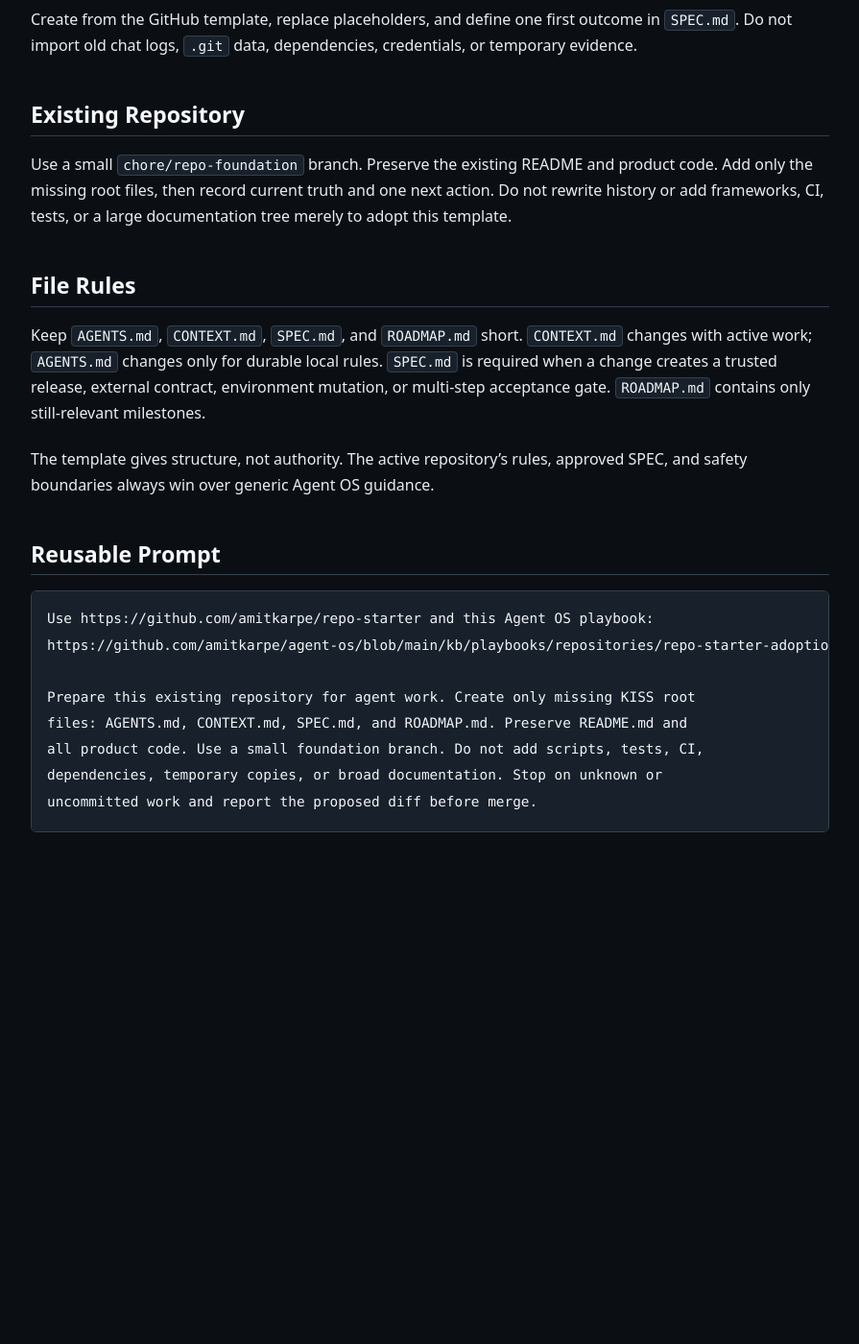
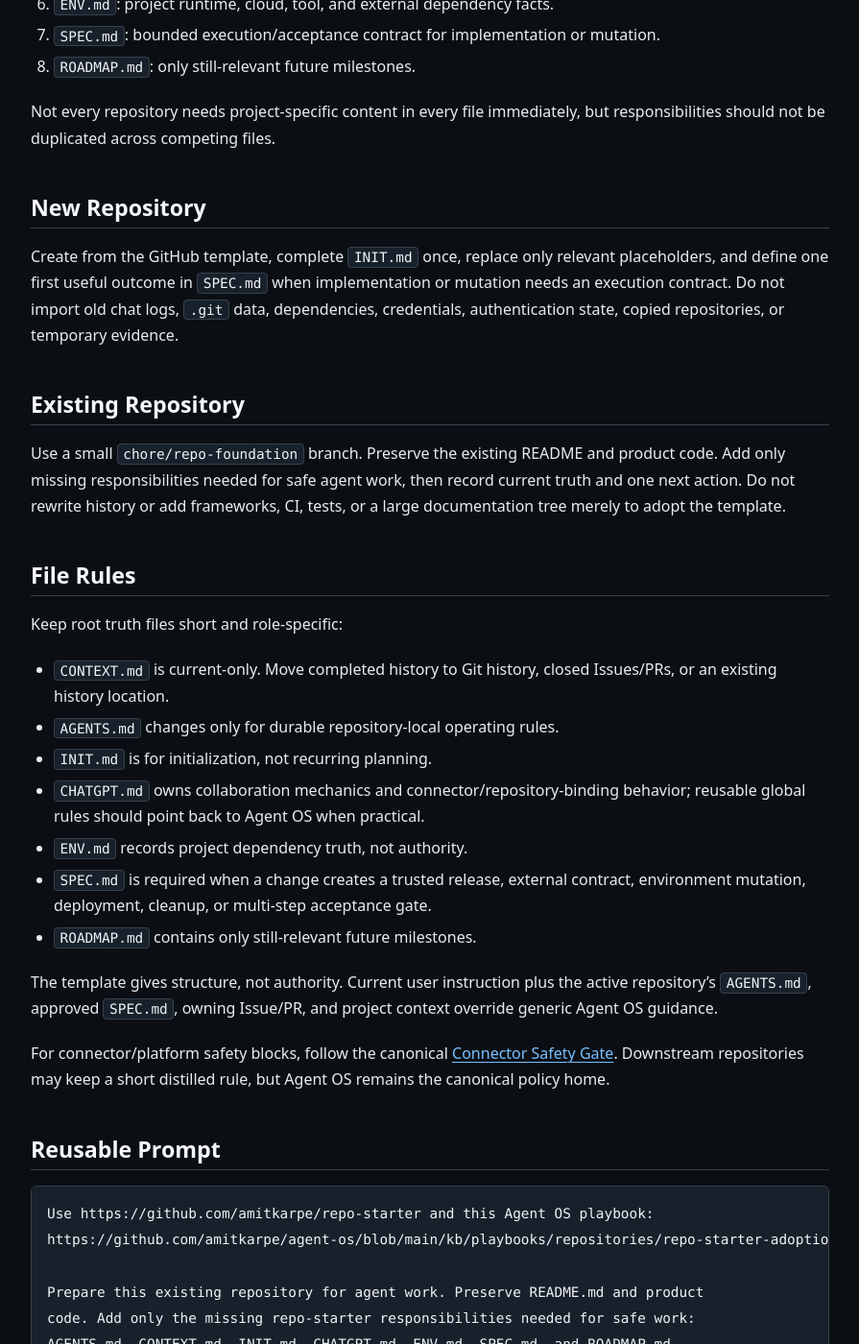
Before and after one commit to amitkarpe/agent-os, a Jekyll site: the page built from kb/playbooks/repositories/repo-starter-adoption.md, in a window 1280 px wide and 1400 px high, scrolled down 487 px. Shown: the whole window at 96% size, without its empty margins (192-1087 px from the left). Built offline with Jekyll 4.4.1, drawn with Linux system fonts in a browser that asks for light colours; before the commit the page ends 1438 px from its top, so only the background shows below that; some of the changed text lies outside the part shown.

Commit message:
docs: canonicalize connector safety and learning promotion (#15)
Complete the next Issue #12 reusable-learning slice: canonical Connector Safety Gate, current repo-starter adoption responsibilities, reusable-learning closeout, and KB index updates.

````diff
--- a/kb/playbooks/repositories/repo-starter-adoption.md
+++ b/kb/playbooks/repositories/repo-starter-adoption.md
@@ -1,49 +1,75 @@
 ---
 type: Practice
 title: KISS Repository Starter Adoption
-description: Create or retrofit an agent-managed repository with five small root files.
+description: Create or retrofit an agent-managed repository with the smallest current repo-starter truth files.
 status: reviewed
 scope: repository foundation
 confidence: high
-timestamp: 2026-09-03T01:00:00+08:00
-review_after: 2027-03-03
+timestamp: 2026-09-15T10:00:00+08:00
+review_after: 2027-03-15
 tags: [repositories, agents, context, kiss]
 ---
 
 # KISS Repository Starter Adoption
 
 Use the public [repo-starter](https://github.com/amitkarpe/repo-starter) GitHub
-template for a new agent-managed repository. It contains five small root files:
+template for a new agent-managed repository. Treat it as a downstream baseline,
+not a second global knowledge base. Agent OS owns reusable guidance; the active
+repository owns its project truth and authority.
+
+Current root responsibilities are:
 
 1. `README.md`: human entrypoint and project purpose.
-2. `AGENTS.md`: local rules and read order.
-3. `CONTEXT.md`: current truth and next action.
-4. `SPEC.md`: a bounded acceptance contract.
-5. `ROADMAP.md`: the next few milestones.
+2. `AGENTS.md`: durable local rules and read order.
+3. `CONTEXT.md`: current-only restart index, active truth, blocker, and next action.
+4. `INIT.md`: first-time initialization interview/status only.
+5. `CHATGPT.md`: ChatGPT/Codex/GitHub collaboration rules and repository-binding guard.
+6. `ENV.md`: project runtime, cloud, tool, and external dependency facts.
+7. `SPEC.md`: bounded execution/acceptance contract for implementation or mutation.
+8. `ROADMAP.md`: only still-relevant future milestones.
+
+Not every repository needs project-specific content in every file immediately,
+but responsibilities should not be duplicated across competing files.
 
 ## New Repository
 
-Create from the GitHub template, replace placeholders, and define one first
-outcome in `SPEC.md`. Do not import old chat logs, `.git` data, dependencies,
-credentials, or temporary evidence.
+Create from the GitHub template, complete `INIT.md` once, replace only relevant
+placeholders, and define one first useful outcome in `SPEC.md` when implementation
+or mutation needs an execution contract. Do not import old chat logs, `.git` data,
+dependencies, credentials, authentication state, copied repositories, or temporary
+evidence.
 
 ## Existing Repository
 
 Use a small `chore/repo-foundation` branch. Preserve the existing README and
-product code. Add only the missing root files, then record current truth and
-one next action. Do not rewrite history or add frameworks, CI, tests, or a
-large documentation tree merely to adopt this template.
+product code. Add only missing responsibilities needed for safe agent work, then
+record current truth and one next action. Do not rewrite history or add frameworks,
+CI, tests, or a large documentation tree merely to adopt the template.
 
 ## File Rules
 
-Keep `AGENTS.md`, `CONTEXT.md`, `SPEC.md`, and `ROADMAP.md` short. `CONTEXT.md`
-changes with active work; `AGENTS.md` changes only for durable local rules.
-`SPEC.md` is required when a change creates a trusted release, external
-contract, environment mutation, or multi-step acceptance gate. `ROADMAP.md`
-contains only still-relevant milestones.
+Keep root truth files short and role-specific:
 
-The template gives structure, not authority. The active repository's rules,
-approved SPEC, and safety boundaries always win over generic Agent OS guidance.
+- `CONTEXT.md` is current-only. Move completed history to Git history, closed
+  Issues/PRs, or an existing history location.
+- `AGENTS.md` changes only for durable repository-local operating rules.
+- `INIT.md` is for initialization, not recurring planning.
+- `CHATGPT.md` owns collaboration mechanics and connector/repository-binding
+  behavior; reusable global rules should point back to Agent OS when practical.
+- `ENV.md` records project dependency truth, not authority.
+- `SPEC.md` is required when a change creates a trusted release, external
+  contract, environment mutation, deployment, cleanup, or multi-step acceptance
+  gate.
+- `ROADMAP.md` contains only still-relevant future milestones.
+
+The template gives structure, not authority. Current user instruction plus the
+active repository's `AGENTS.md`, approved `SPEC.md`, owning Issue/PR, and project
+context override generic Agent OS guidance.
+
+For connector/platform safety blocks, follow the canonical
+[Connector Safety Gate](../../policies/connector-safety-gate.md). Downstream
+repositories may keep a short distilled rule, but Agent OS remains the canonical
+policy home.
 
 ## Reusable Prompt
 
@@ -51,9 +77,10 @@
 Use https://github.com/amitkarpe/repo-starter and this Agent OS playbook:
 https://github.com/amitkarpe/agent-os/blob/main/kb/playbooks/repositories/repo-starter-adoption.md
 
-Prepare this existing repository for agent work. Create only missing KISS root
-files: AGENTS.md, CONTEXT.md, SPEC.md, and ROADMAP.md. Preserve README.md and
-all product code. Use a small foundation branch. Do not add scripts, tests, CI,
-dependencies, temporary copies, or broad documentation. Stop on unknown or
-uncommitted work and report the proposed diff before merge.
+Prepare this existing repository for agent work. Preserve README.md and product
+code. Add only the missing repo-starter responsibilities needed for safe work:
+AGENTS.md, CONTEXT.md, INIT.md, CHATGPT.md, ENV.md, SPEC.md, and ROADMAP.md.
+Keep CONTEXT.md current-only. Do not add scripts, tests, CI, dependencies,
+temporary copies, or broad documentation merely for adoption. Stop on unknown
+or uncommitted work and report the proposed diff before merge.
 ```
````
Also changed, not shown: kb/index.md (+5 -3 lines), kb/policies/connector-safety-gate.md (added, +58 -0 lines), kb/policies/knowledge-lifecycle-and-publication.md (+20 -0 lines).
